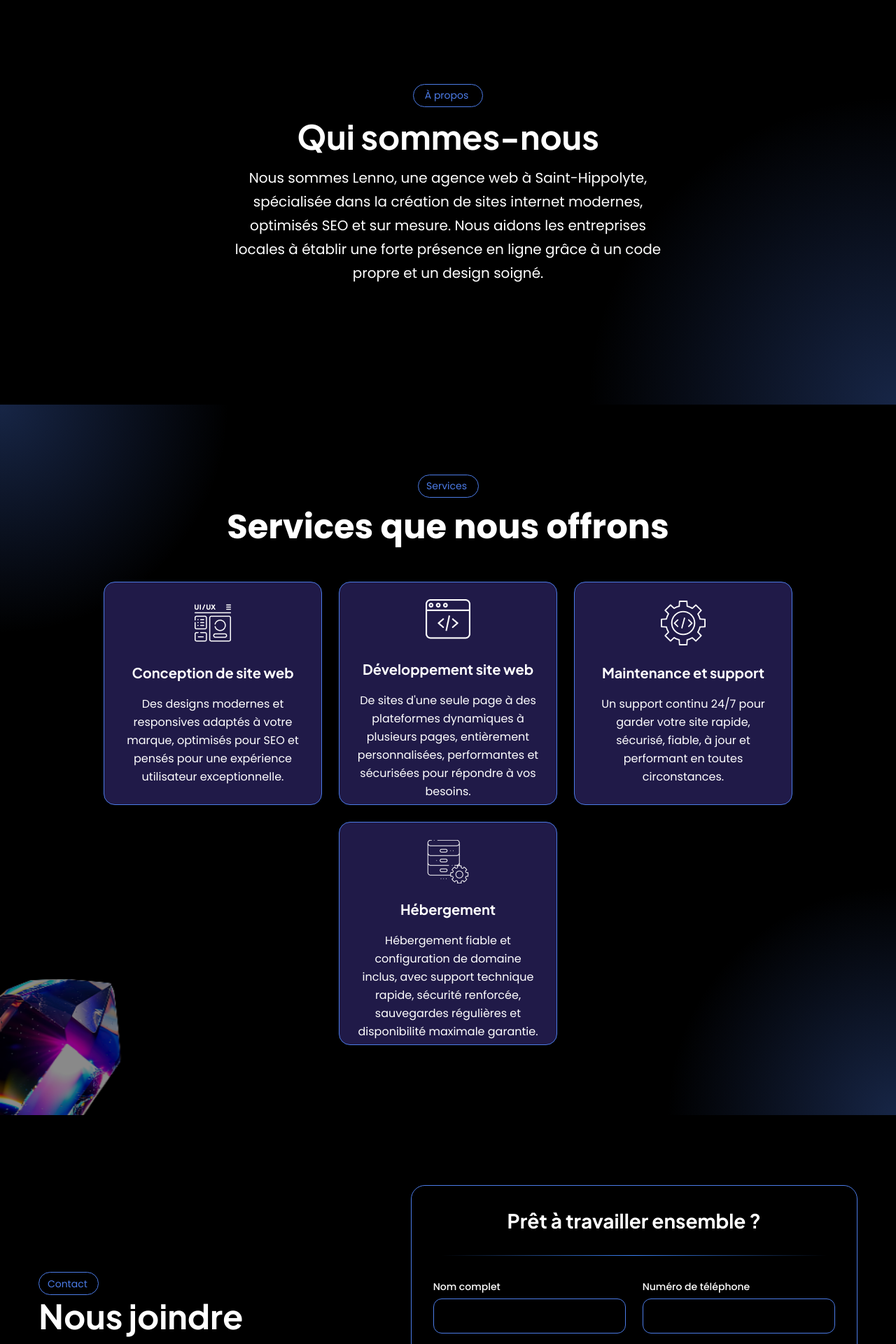
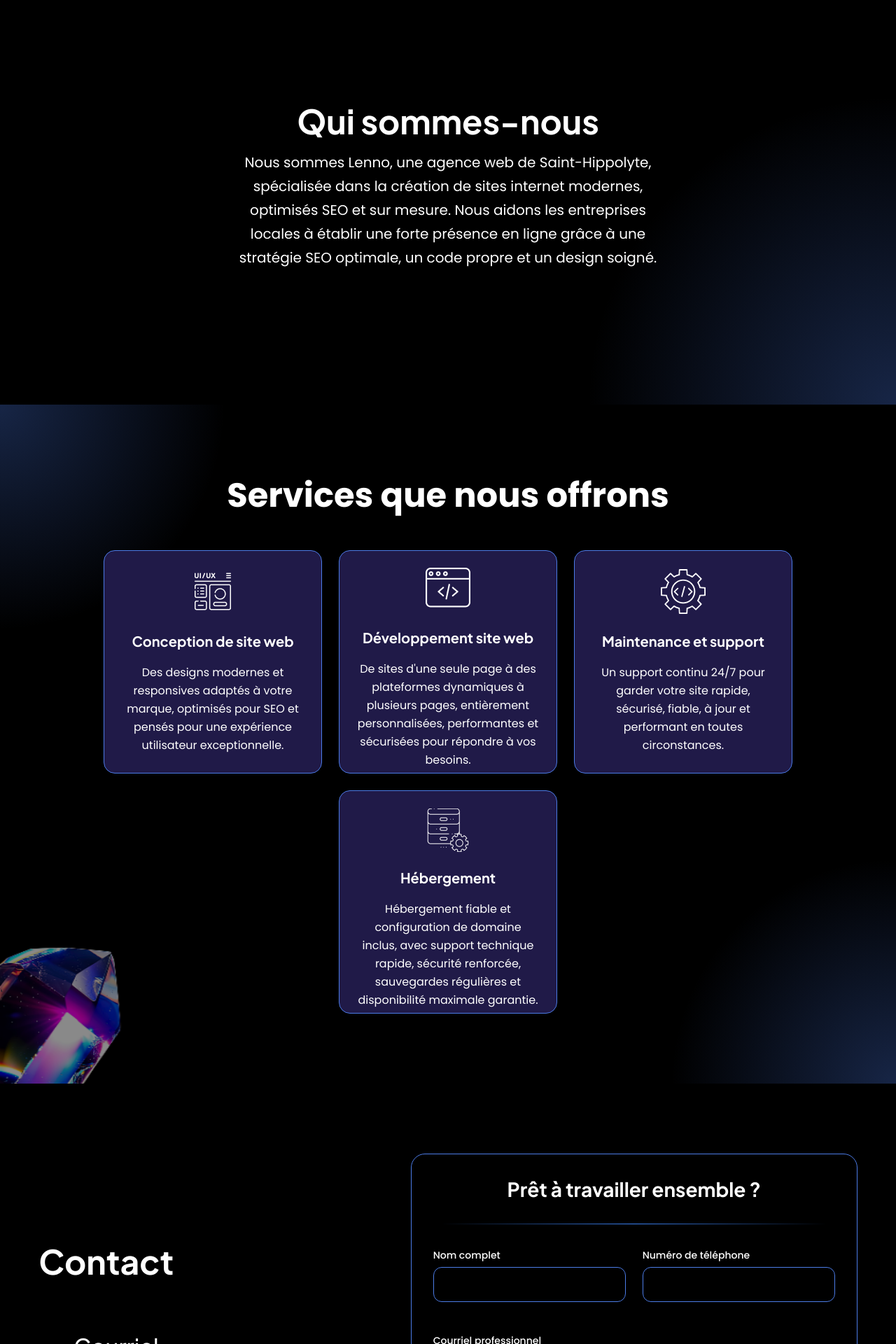
Before and after one commit to drwssap/lenno-website1, a Next.js app: page / in a window 1280 px wide. Shown: the part 940-2860 px from the top of the page at 70% size. Built offline with nearby package versions, Linux system fonts and the light colour scheme.

Commit message:
Changement sam

```diff
--- a/src/components/aboutUs/AboutUsSection.tsx
+++ b/src/components/aboutUs/AboutUsSection.tsx
@@ -67,13 +67,13 @@ export default function AboutUs() {
       <div className="about-container">
         {/* Left Content */}
         <div className="about-left">
-          <span className="about-tag">À propos</span>
           <h2 className="about-title">Qui sommes-nous</h2>
           <p className="about-description">
-            Nous sommes Lenno, une agence web à Saint-Hippolyte, spécialisée
+            Nous sommes Lenno, une agence web de Saint-Hippolyte, spécialisée
             dans la création de sites internet modernes, optimisés SEO et sur
             mesure. Nous aidons les entreprises locales à établir une forte
-            présence en ligne grâce à un code propre et un design soigné.
+            présence en ligne grâce à une stratégie SEO optimale, un code propre
+            et un design soigné.
           </p>
 
           {/* <a href="#" className="about-button">
--- a/src/components/contactUs/ContactUsSection.tsx
+++ b/src/components/contactUs/ContactUsSection.tsx
@@ -52,8 +52,7 @@ export default function ContactUsSection() {
     <section className="contact-section" id="contact" ref={sectionRef}>
       <div className="contact-left">
         <div className="contact-header">
-          <span className="contact-badge">Contact</span>
-          <h2 className="contact-heading">Nous joindre</h2>
+          <h2 className="contact-heading">Contact</h2>
         </div>
         <div className="contact-info">
           <div className="contact-item">
--- a/src/components/services/ServicesSection.css
+++ b/src/components/services/ServicesSection.css
@@ -79,8 +79,8 @@
  }
 
  .service-crystal {
-    width: 230px;
-    height: 230px;
+    width: 180px;
+    height: 180px;
  }
 }
 
--- a/src/components/services/ServicesSection.tsx
+++ b/src/components/services/ServicesSection.tsx
@@ -53,7 +53,6 @@ export default function ServicesSection() {
   return (
     <section className="services-section" id="services" ref={sectionRef}>
       <div className="services-header">
-        <span className="section-tag">Services</span>
         <h2 className="section-title">Services que nous offrons</h2>
       </div>
       <div className="services-container">
```
